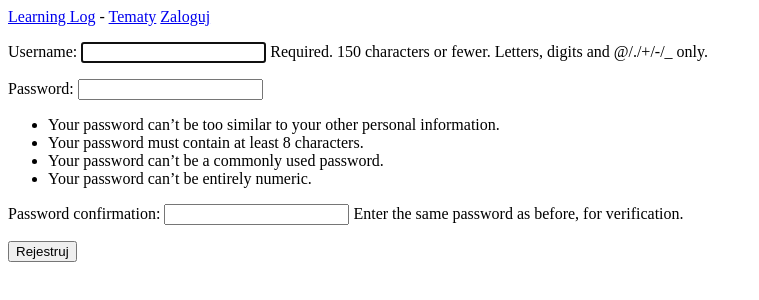
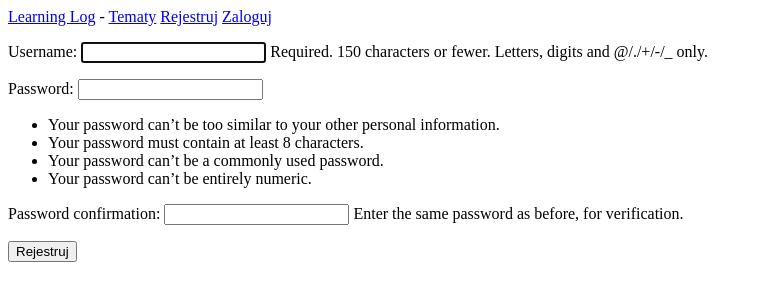
Before and after one commit to Erickarius/learning_log, a Django app: page /users/register/ in a window 1280 px wide. Shown: the top 300 px of the page, without its empty margins (0-759 px from the left). Run offline with Django 4.2, Linux system fonts and the light colour scheme.

Commit message:
adding a link leading to the user registration page

```diff
--- a/learning_logs/templates/learning_logs/base.html
+++ b/learning_logs/templates/learning_logs/base.html
@@ -5,6 +5,7 @@
     Witaj, {{ user.username }}.
     <a href="{% url 'users:logout' %}">Wyloguj</a>
   {% else %}
+    <a href="{% url 'users:register' %}">Rejestruj</a>
     <a href="{% url 'users:login' %}">Zaloguj</a>
   {% endif %}
 </p>
```
Also changed, not shown: db.sqlite3.
